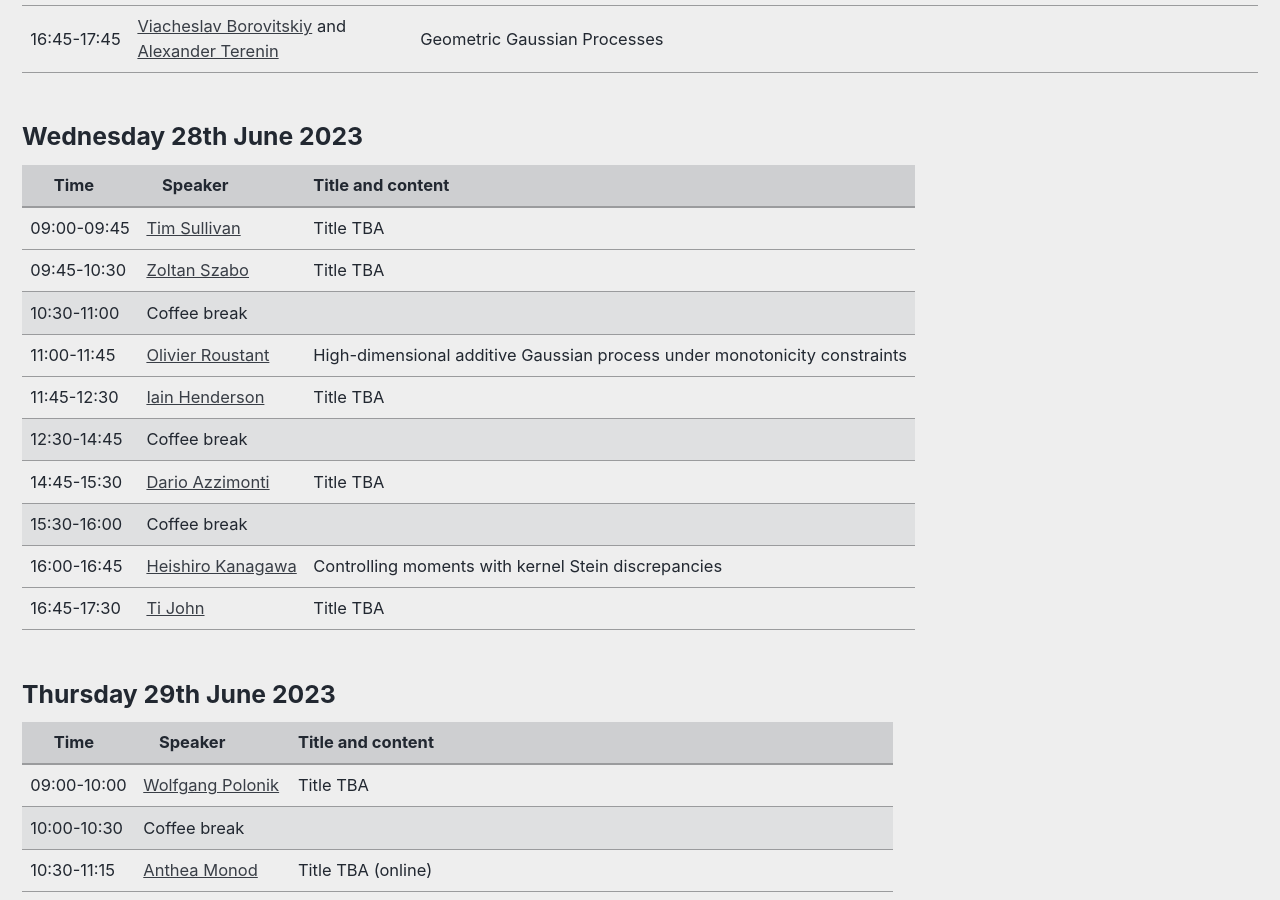
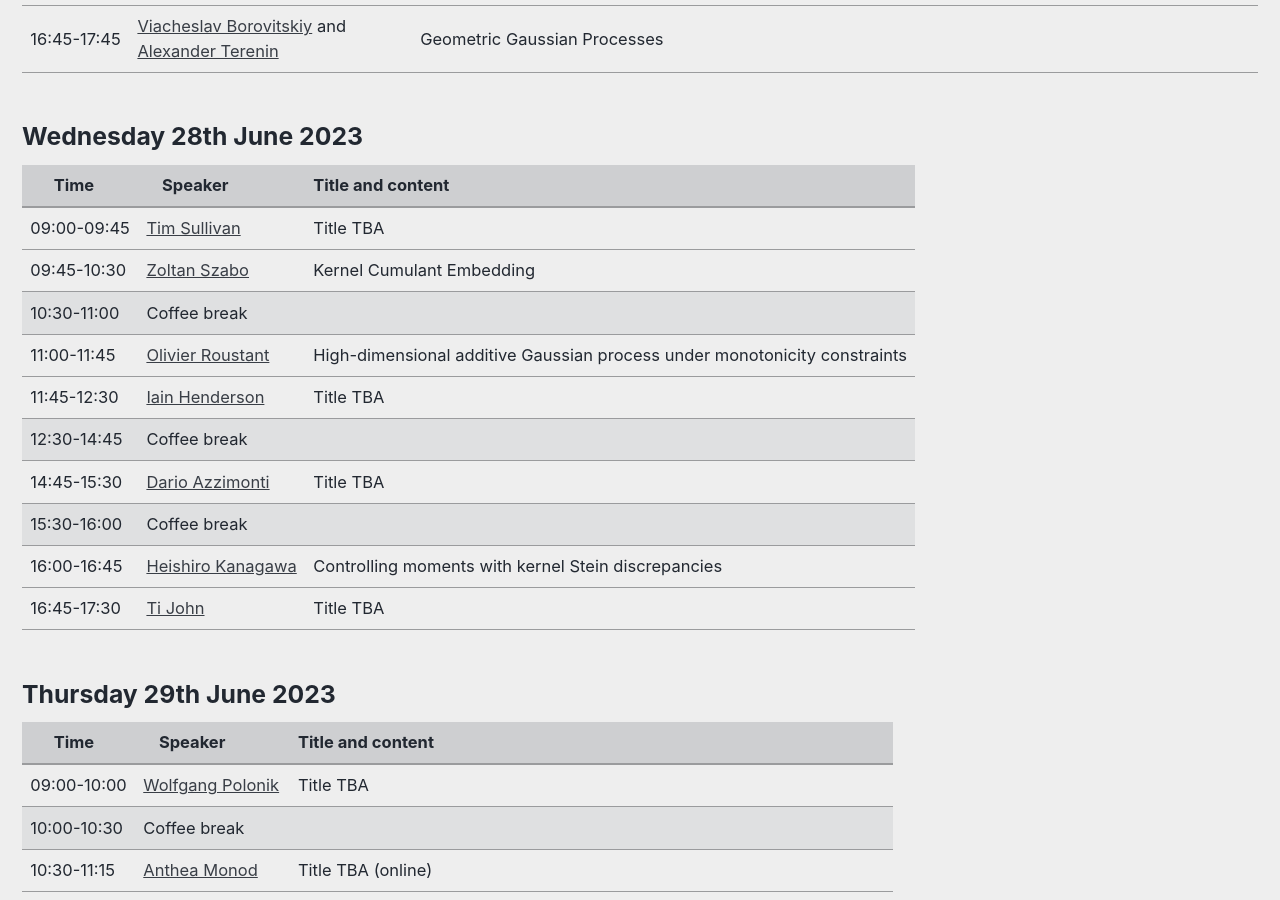
Before and after one commit to LIKE23-Bern/LIKE23-Bern.github.io, a Jekyll site: the page built from _pages/program.md, in a window 1280 px wide and 900 px high, scrolled down 1721 px. Built offline with Jekyll 4.4.1, drawn with Linux system fonts in a browser that asks for light colours; cached includes are drawn as plain includes.

Commit message:
Update program.md

```diff
--- a/_pages/program.md
+++ b/_pages/program.md
@@ -257,7 +257,7 @@ header:
 		    <a href="https://zoltansz.github.io/" target="_blank">Zoltan Szabo</a>
 		</td>
 		<td>
-		   Title TBA
+		   Kernel Cumulant Embedding
 	    </td>
 	</tr>
   <tr class="coffee-break">
```
